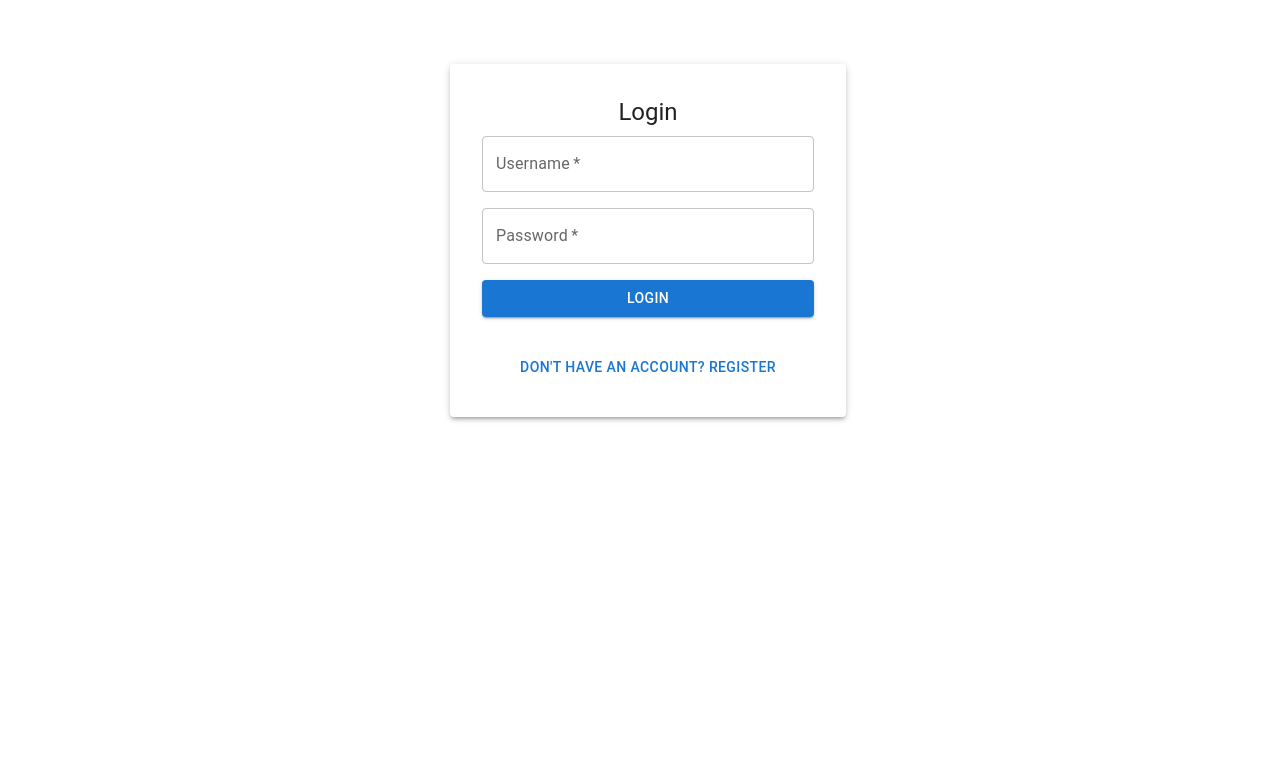
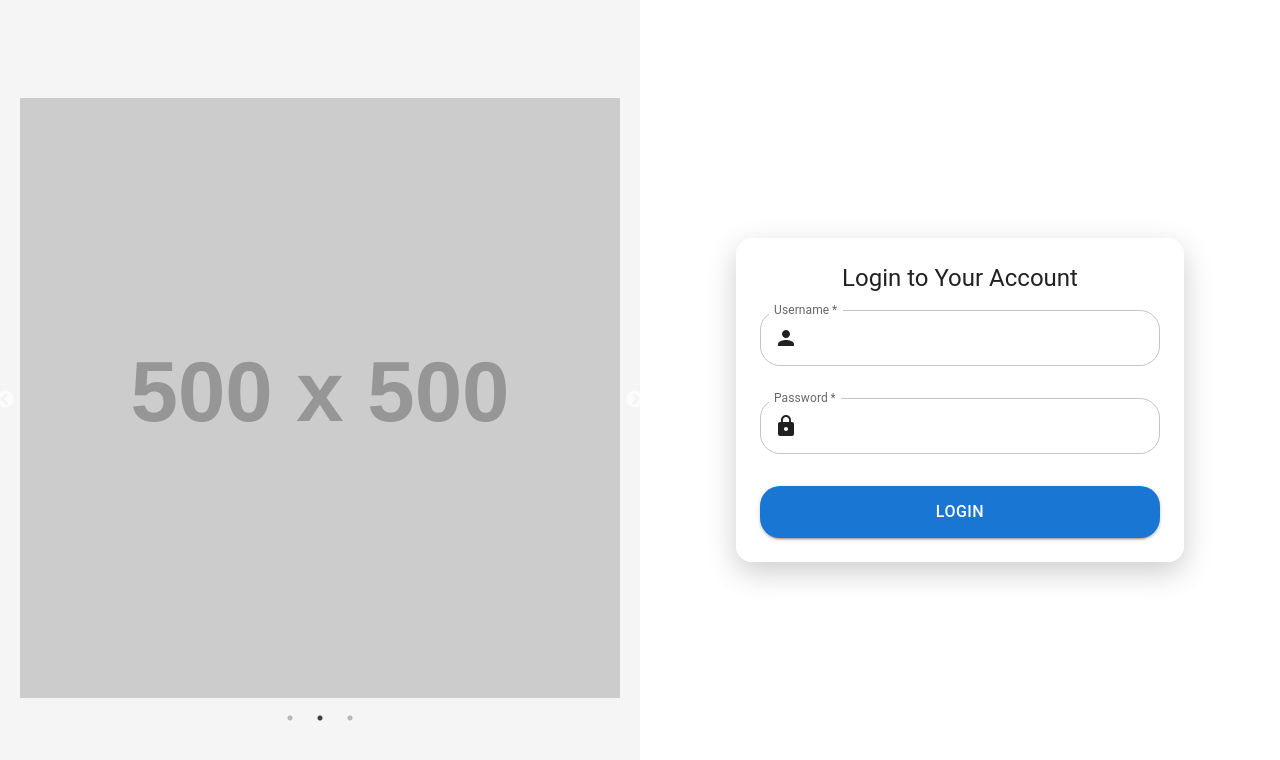
Before and after one commit to namyasharma/Financial_Planner_FE, a React (Vite) app: page / in a window 1280 px wide. Shown: the top 760 px of the page. Built offline with nearby package versions, Linux system fonts and the light colour scheme.

Commit message:
Added: Basic carousel

```diff
--- a/package.json
+++ b/package.json
@@ -33,13 +33,16 @@
     "react-pro-sidebar": "^1.1.0",
     "react-redux": "^9.2.0",
     "react-router-dom": "^7.1.5",
+    "react-slick": "^0.30.3",
     "recharts": "^2.15.1",
+    "slick-carousel": "^1.8.1",
     "yup": "^1.6.1"
   },
   "devDependencies": {
     "@eslint/js": "^9.17.0",
     "@types/react": "^18.3.18",
     "@types/react-dom": "^18.3.5",
+    "@types/react-slick": "^0.23.13",
     "@vitejs/plugin-react": "^4.3.4",
     "autoprefixer": "^10.4.20",
     "eslint": "^9.17.0",
--- a/src/index.css
+++ b/src/index.css
@@ -1,19 +1,34 @@
 @import url('https://fonts.googleapis.com/css2?family=Source+Sans+3:ital,wght@0,200..900;1,200..900&display=swap');
 
-html,
-body,
+/* Global reset */
+html, body {
+  margin: 0;
+  padding: 0;
+  width: 100%;
+  height: 100%;
+  font-family: 'Source Sans 3', sans-serif;
+}
+
+/* Allow the body to have overflow */
+body {
+  overflow-x: auto;  /* Allow horizontal scrolling when necessary */
+}
+
+/* Application container setup */
 #root,
 .app,
 .content {
   height: 100%;
   width: 100%;
-  font-family:'Source Sans 3', sans-serif;
 }
+
 .app {
   display: flex;
   position: relative;
+  overflow-x: hidden; /* Prevent app container from overflow */
 }
 
+/* Scrollbar styling */
 ::-webkit-scrollbar {
   width: 10px;
 }
@@ -32,3 +47,18 @@ body,
 ::-webkit-scrollbar-thumb:hover {
   background: #555;
 }
+
+/* Apply overflow control to only certain elements */
+.container,
+.login-container,
+.carousel-container {
+  width: 100%;
+  max-width: 100%;
+  overflow-x: hidden; /* Hide overflow on individual containers */
+}
+
+/* Apply a max-width to prevent stretching */
+img, .swiper-slide img {
+  max-width: 100%;
+  height: auto;
+}
--- a/src/pages/Login.tsx
+++ b/src/pages/Login.tsx
@@ -1,62 +1,111 @@
 import { useState } from "react";
 import { useNavigate } from "react-router-dom";
-import { Container, TextField, Button, Paper, Typography, Box, Alert } from "@mui/material";
+import { TextField, Button, Paper, Typography, Box, Alert } from "@mui/material";
+import LockIcon from "@mui/icons-material/Lock";
+import PersonIcon from "@mui/icons-material/Person";
+import Slider from "react-slick";
 
-const Auth = () => {
+import "slick-carousel/slick/slick.css";
+import "slick-carousel/slick/slick-theme.css";
+
+const Login = () => {
   const [username, setUsername] = useState("");
   const [password, setPassword] = useState("");
   const [error, setError] = useState("");
-  const [isLogin, setIsLogin] = useState(true); // Toggle between login and register
   const navigate = useNavigate();
 
-  interface AuthResponse {
-    access: string;
-    refresh: string;
-    error?: string;
-  }
-
-  const handleAuth = async (e: React.FormEvent<HTMLFormElement>) => {
+  const handleLogin = async (e: React.FormEvent<HTMLFormElement>) => {
     e.preventDefault();
     setError("");
 
-    const url = isLogin ? "http://localhost:8000/login/" : "http://localhost:8000/register/";
-
     try {
-      const response = await fetch(url, {
+      const response = await fetch("http://localhost:8000/login/", {
         method: "POST",
         headers: { "Content-Type": "application/json" },
         body: JSON.stringify({ username, password }),
       });
 
-      const data: AuthResponse = await response.json();
+      const data = await response.json();
       if (response.ok) {
-        if (isLogin) {
         localStorage.setItem("accessToken", data.access);
         localStorage.setItem("refreshToken", data.refresh);
-          console.log(localStorage.getItem("accessToken"));
-          console.log(localStorage.getItem("refreshToken"));
         navigate("/dashboard");
       } else {
-          // Registration success, switch to login view or show a success message
-          setIsLogin(true);
-          setError("Registration successful! Please log in.");
-        }
-      } else {
-        setError(data.error || "Something went wrong");
+        setError(data.error || "Invalid credentials");
       }
     } catch (err) {
       setError("Something went wrong. Please try again.");
     }
   };
 
+  const settings = {
+    dots: true,
+    infinite: true,
+    speed: 500,
+    autoplay: true,
+    autoplaySpeed: 3000,
+    slidesToShow: 1,
+    slidesToScroll: 1,
+  };
+
   return (
-    <Container maxWidth="xs">
-      <Paper elevation={3} sx={{ p: 4, mt: 8, textAlign: "center" }}>
-        <Typography variant="h5" gutterBottom>
-          {isLogin ? "Login" : "Register"}
+    <Box sx={{ display: "flex", height: "100vh", overflow: "hidden" }}>
+      {/* Left side - Carousel */}
+      <Box
+        sx={{
+          width: "50%",
+          backgroundColor: "#f5f5f5",
+          display: "flex",
+          justifyContent: "center",
+          alignItems: "center",
+          overflow: "hidden",
+        }}
+      >
+        <Box sx={{ width: "100%", maxWidth: "600px" }}>
+          <Slider {...settings}>
+            <Box component="img" src="https://via.placeholder.com/500x500?text=Image+1" alt="Carousel Image 1" sx={{ width: "100%" }} />
+            <Box component="img" src="https://via.placeholder.com/500x500?text=Image+2" alt="Carousel Image 2" sx={{ width: "100%" }} />
+            <Box component="img" src="https://via.placeholder.com/500x500?text=Image+3" alt="Carousel Image 3" sx={{ width: "100%" }} />
+          </Slider>
+        </Box>
+      </Box>
+
+      {/* Right side - Login form */}
+      <Box
+        sx={{
+          width: "50%",
+          backgroundColor: "rgba(255, 255, 255, 0.9)",
+          display: "flex",
+          justifyContent: "center",
+          alignItems: "center",
+        }}
+      >
+        <Paper
+          elevation={8}
+          sx={{
+            padding: 3,
+            width: "80%",
+            maxWidth: 400,
+            backdropFilter: "blur(8px)",
+            backgroundColor: "rgba(255, 255, 255, 0.9)",
+            borderRadius: 4,
+            boxShadow: "0 10px 30px rgba(0, 0, 0, 0.2)",
+          }}
+        >
+          <Typography variant="h5" align="center" sx={{ marginBottom: 2 }}>
+            Login to Your Account
           </Typography>
           {error && <Alert severity="error" sx={{ mb: 2 }}>{error}</Alert>}
-        <Box component="form" onSubmit={handleAuth} sx={{ display: "flex", flexDirection: "column", gap: 2 }}>
+          <Box
+            component="form"
+            onSubmit={handleLogin}
+            sx={{
+              display: "flex",
+              flexDirection: "column",
+              gap: 2,
+              alignItems: "center",
+            }}
+          >
             <TextField
               label="Username"
               variant="outlined"
@@ -64,6 +113,15 @@ const Auth = () => {
               value={username}
               onChange={(e) => setUsername(e.target.value)}
               required
+              sx={{
+                marginBottom: 2,
+                '& .MuiOutlinedInput-root': {
+                  borderRadius: 5,
+                },
+              }}
+              InputProps={{
+                startAdornment: <PersonIcon sx={{ marginRight: 1 }} />,
+              }}
             />
             <TextField
               label="Password"
@@ -73,25 +131,34 @@ const Auth = () => {
               value={password}
               onChange={(e) => setPassword(e.target.value)}
               required
+              sx={{
+                marginBottom: 2,
+                '& .MuiOutlinedInput-root': {
+                  borderRadius: 5,
+                },
+              }}
+              InputProps={{
+                startAdornment: <LockIcon sx={{ marginRight: 1 }} />,
+              }}
             />
-          <Button type="submit" variant="contained" color="primary" fullWidth>
-            {isLogin ? "Login" : "Register"}
-          </Button>
             <Button
-            variant="text"
+              type="submit"
+              variant="contained"
+              color="primary"
               fullWidth
-            onClick={() => {
-              setError(""); // Reset error message when toggling
-              setIsLogin(!isLogin); // Toggle form mode
+              sx={{
+                padding: 1.5,
+                fontSize: 16,
+                borderRadius: 5,
               }}
-            sx={{ mt: 2 }}
             >
-            {isLogin ? "Don't have an account? Register" : "Already have an account? Login"}
+              Login
             </Button>
           </Box>
         </Paper>
-    </Container>
+      </Box>
+    </Box>
   );
 };
 
-export default Auth;
+export default Login;
```
Also changed, not shown: tsconfig.app.json (line endings or trailing spaces), 1 other file (tests, documents, lock files or other folders). Lines whose indentation alone changed are shown as unchanged.
